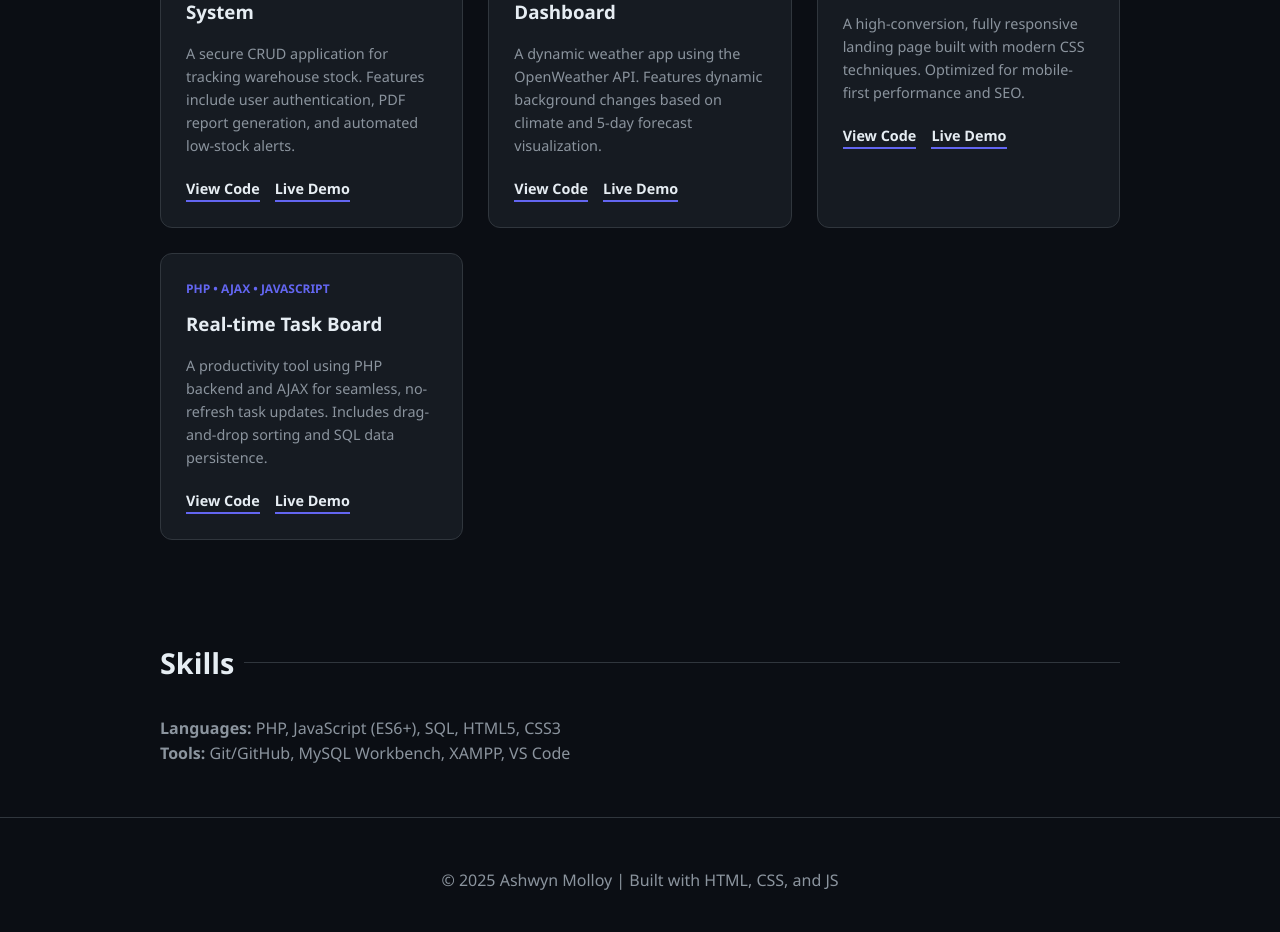
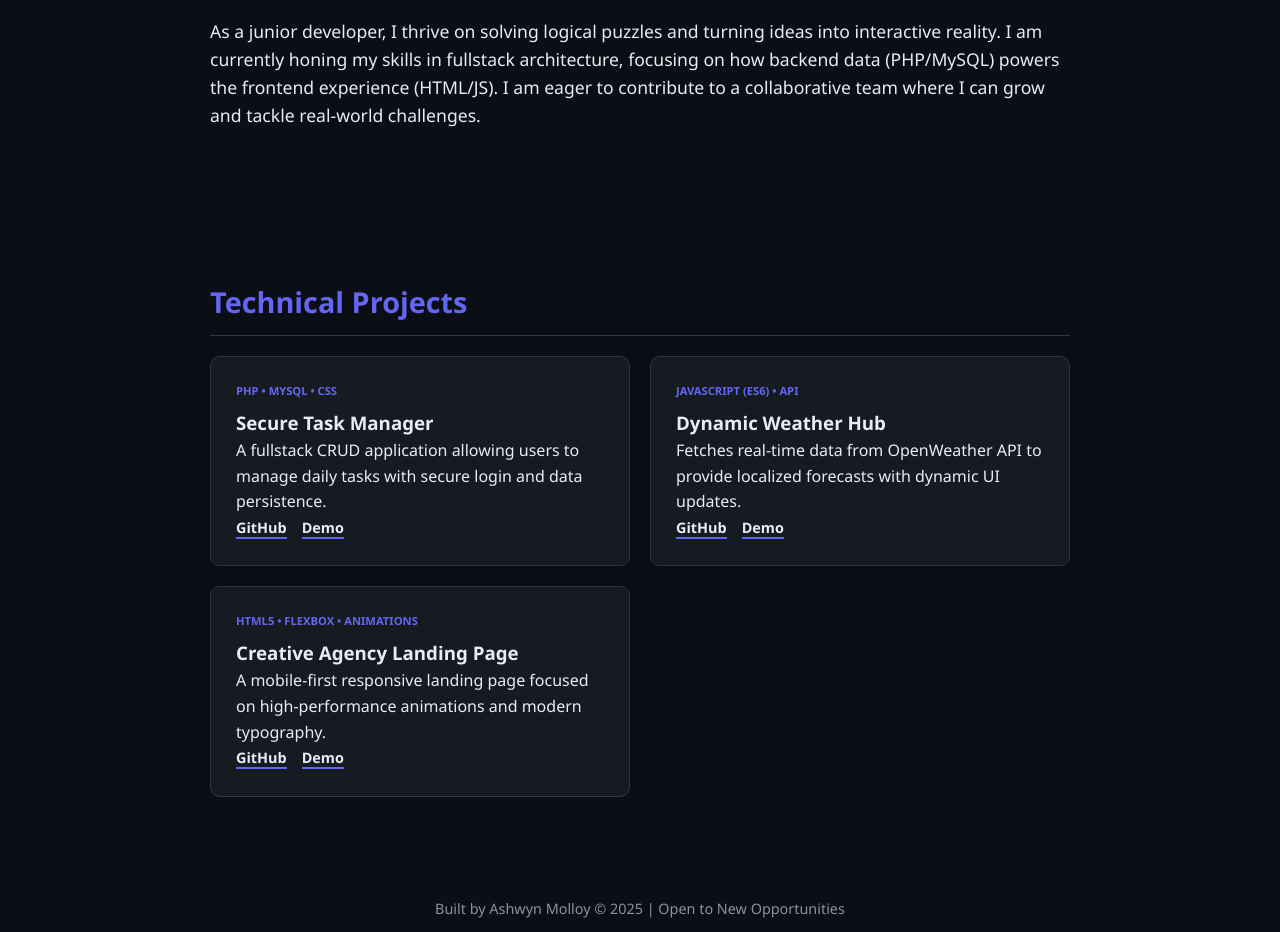
Before and after one commit to and1mo/and1mo.github.io, a plain HTML site: page index.html in a window 1280 px wide. Shown: the part 694-1626 px from the top of the page. Drawn offline with Linux system fonts and the light colour scheme.

Commit message:
Update index.html

```diff
--- a/index.html
+++ b/index.html
@@ -3,83 +3,54 @@
 <head>
     <meta charset="UTF-8">
     <meta name="viewport" content="width=device-width, initial-scale=1.0">
-    <title>Ashwyn Molloy | Fullstack Portfolio</title>
+    <title>Ashwyn Molloy | Junior Fullstack Developer</title>
     <link rel="stylesheet" href="https://cdnjs.cloudflare.com/ajax/libs/font-awesome/6.0.0/css/all.min.css">
     <style>
         :root {
-            --primary: #6366f1; /* Indigo */
+            --primary: #6366f1;
             --bg: #0b0e14;
             --card: #161b22;
             --text: #e6edf3;
             --text-dim: #8b949e;
         }
 
-        * { margin: 0; padding: 0; box-sizing: border-box; font-family: 'Segoe UI', Tahoma, Geneva, Verdana, sans-serif; }
-
+        * { margin: 0; padding: 0; box-sizing: border-box; font-family: 'Segoe UI', sans-serif; }
         body { background-color: var(--bg); color: var(--text); line-height: 1.6; }
 
+        /* Header & Intro */
         header {
-            height: 60vh;
-            display: flex;
-            flex-direction: column;
-            justify-content: center;
-            align-items: center;
-            background: linear-gradient(to bottom, #161b22, #0b0e14);
+            padding: 80px 20px;
+            text-align: center;
+            background: linear-gradient(to bottom, #1c2128, #0b0e14);
             border-bottom: 1px solid #30363d;
         }
+        .profile-img {
+            width: 140px; height: 140px; border-radius: 50%;
+            border: 3px solid var(--primary); margin-bottom: 20px;
+            object-fit: cover;
+        }
+        h1 { font-size: 2.8rem; margin-bottom: 10px; }
+        .tagline { color: var(--primary); font-weight: bold; font-size: 1.2rem; margin-bottom: 20px; }
 
-        .profile-img {
-            width: 120px;
-            height: 120px;
-            border-radius: 50%;
-            border: 3px solid var(--primary);
-            margin-bottom: 20px;
+        /* Sections */
+        .container { max-width: 900px; margin: 0 auto; padding: 60px 20px; }
+        h2 { font-size: 1.8rem; margin-bottom: 20px; color: var(--primary); border-bottom: 1px solid #30363d; padding-bottom: 10px; }
+
+        /* About Me Description */
+        .about-text { font-size: 1.1rem; color: var(--text); margin-bottom: 30px; }
+        .highlight { color: var(--primary); font-weight: 600; }
+
+        /* Project Cards */
+        .project-grid { display: grid; grid-template-columns: repeat(auto-fit, minmax(300px, 1fr)); gap: 20px; }
+        .project-card {
+            background: var(--card); border: 1px solid #30363d;
+            border-radius: 10px; padding: 25px; transition: 0.3s;
         }
+        .project-card:hover { transform: translateY(-5px); border-color: var(--primary); }
+        .tech-tag { font-size: 0.7rem; font-weight: bold; color: var(--primary); display: block; margin-bottom: 8px; }
+        .links a { color: var(--text); text-decoration: none; margin-right: 15px; font-weight: bold; font-size: 0.9rem; border-bottom: 2px solid var(--primary); }
 
-        h1 { font-size: 2.5rem; margin-bottom: 0.5rem; }
-        .tagline { color: var(--primary); font-weight: bold; letter-spacing: 1px; }
-
-        .container { max-width: 1000px; margin: 0 auto; padding: 50px 20px; }
-
-        h2 { margin-bottom: 30px; font-size: 1.8rem; display: flex; align-items: center; gap: 10px; }
-        h2::after { content: ""; height: 1px; background: #30363d; flex: 1; }
-
-        .project-grid {
-            display: grid;
-            grid-template-columns: repeat(auto-fit, minmax(300px, 1fr));
-            gap: 25px;
-        }
-
-        .project-card {
-            background: var(--card);
-            border: 1px solid #30363d;
-            border-radius: 12px;
-            padding: 25px;
-            transition: 0.3s cubic-bezier(0.4, 0, 0.2, 1);
-        }
-
-        .project-card:hover {
-            transform: translateY(-5px);
-            border-color: var(--primary);
-            box-shadow: 0 10px 20px rgba(0,0,0,0.5);
-        }
-
-        .tech-stack {
-            font-size: 0.75rem;
-            text-transform: uppercase;
-            color: var(--primary);
-            font-weight: 700;
-            margin-bottom: 10px;
-            display: block;
-        }
-
-        .project-card h3 { margin-bottom: 15px; }
-        .project-card p { color: var(--text-dim); font-size: 0.9rem; margin-bottom: 20px; }
-
-        .links { display: flex; gap: 15px; }
-        .links a { color: var(--text); text-decoration: none; font-size: 0.9rem; font-weight: 600; border-bottom: 2px solid var(--primary); }
-
-        footer { text-align: center; padding: 50px; border-top: 1px solid #30363d; color: var(--text-dim); }
+        footer { text-align: center; padding: 40px; color: var(--text-dim); font-size: 0.9rem; }
     </style>
 </head>
 <body>
@@ -87,65 +58,50 @@
     <header>
         <img src="https://ui-avatars.com/api/?name=Ashwyn+Molloy&background=6366f1&color=fff&size=150" alt="AM" class="profile-img">
         <h1>Ashwyn Molloy</h1>
-        <p class="tagline">FULLSTACK DEVELOPER</p>
+        <p class="tagline">Junior Fullstack Developer</p>
     </header>
 
     <div class="container">
-        <h2>Recent Projects</h2>
+        <h2>About Me</h2>
+        <div class="about-text">
+            <p>I am a <span class="highlight">passionate starter in web development</span> with a focus on building clean, functional, and user-centered applications. My journey began with a curiosity for how the web works, which evolved into a dedicated path of learning <span class="highlight">PHP, JavaScript, and modern CSS</span>.</p>
+            <br>
+            <p>As a junior developer, I thrive on solving logical puzzles and turning ideas into interactive reality. I am currently honing my skills in fullstack architecture, focusing on how backend data (PHP/MySQL) powers the frontend experience (HTML/JS). I am eager to contribute to a collaborative team where I can grow and tackle real-world challenges.</p>
+        </div>
+    </div>
 
+    <div class="container">
+        <h2>Technical Projects</h2>
         <div class="project-grid">
             <div class="project-card">
-                <span class="tech-stack">PHP • MySQL • Bootstrap</span>
-                <h3>Inventory Management System</h3>
-                <p>A secure CRUD application for tracking warehouse stock. Features include user authentication, PDF report generation, and automated low-stock alerts.</p>
-                <div class="links">
-                    <a href="#">View Code</a>
-                    <a href="#">Live Demo</a>
-                </div>
+                <span class="tech-tag">PHP • MYSQL • CSS</span>
+                <h3>Secure Task Manager</h3>
+                <p>A fullstack CRUD application allowing users to manage daily tasks with secure login and data persistence.</p>
+                <div class="links"><a href="#">GitHub</a><a href="#">Demo</a></div>
             </div>
 
             <div class="project-card">
-                <span class="tech-stack">JavaScript (ES6) • CSS3</span>
-                <h3>Interactive Weather Dashboard</h3>
-                <p>A dynamic weather app using the OpenWeather API. Features dynamic background changes based on climate and 5-day forecast visualization.</p>
-                <div class="links">
-                    <a href="#">View Code</a>
-                    <a href="#">Live Demo</a>
-                </div>
+                <span class="tech-tag">JAVASCRIPT (ES6) • API</span>
+                <h3>Dynamic Weather Hub</h3>
+                <p>Fetches real-time data from OpenWeather API to provide localized forecasts with dynamic UI updates.</p>
+                <div class="links"><a href="#">GitHub</a><a href="#">Demo</a></div>
             </div>
 
             <div class="project-card">
-                <span class="tech-stack">HTML5 • Flexbox • Sass</span>
-                <h3>Corporate Landing Page</h3>
-                <p>A high-conversion, fully responsive landing page built with modern CSS techniques. Optimized for mobile-first performance and SEO.</p>
-                <div class="links">
-                    <a href="#">View Code</a>
-                    <a href="#">Live Demo</a>
-                </div>
-            </div>
-
-            <div class="project-card">
-                <span class="tech-stack">PHP • AJAX • JavaScript</span>
-                <h3>Real-time Task Board</h3>
-                <p>A productivity tool using PHP backend and AJAX for seamless, no-refresh task updates. Includes drag-and-drop sorting and SQL data persistence.</p>
-                <div class="links">
-                    <a href="#">View Code</a>
-                    <a href="#">Live Demo</a>
-                </div>
+                <span class="tech-tag">HTML5 • FLEXBOX • ANIMATIONS</span>
+                <h3>Creative Agency Landing Page</h3>
+                <p>A mobile-first responsive landing page focused on high-performance animations and modern typography.</p>
+                <div class="links"><a href="#">GitHub</a><a href="#">Demo</a></div>
             </div>
         </div>
     </div>
 
-    <div class="container">
-        <h2>Skills</h2>
-        <p style="color: var(--text-dim);">
-            <strong>Languages:</strong> PHP, JavaScript (ES6+), SQL, HTML5, CSS3 <br>
-            <strong>Tools:</strong> Git/GitHub, MySQL Workbench, XAMPP, VS Code
-        </p>
-    </div>
-
     <footer>
-        <p>&copy; 2025 Ashwyn Molloy | Built with HTML, CSS, and JS</p>
+        <p>Built by Ashwyn Molloy &copy; 2025 | Open to New Opportunities</p>
+        <div style="margin-top:15px">
+            <a href="#" style="color:var(--text-dim); font-size:1.5rem; margin:0 10px"><i class="fab fa-github"></i></a>
+            <a href="#" style="color:var(--text-dim); font-size:1.5rem; margin:0 10px"><i class="fab fa-linkedin"></i></a>
+        </div>
     </footer>
 
 </body>
```
